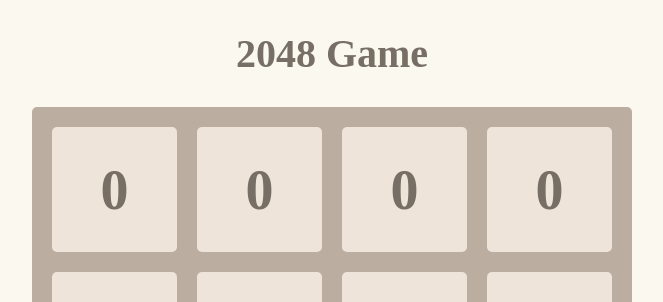
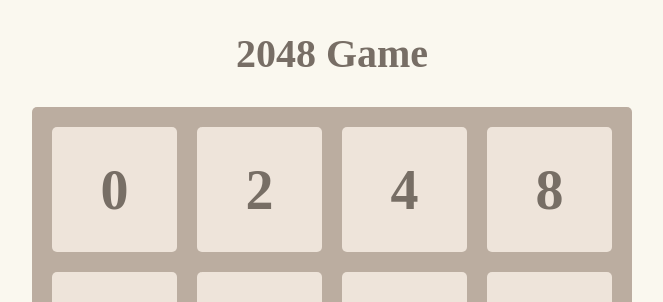
Before and after one commit to madzadev/2048, a Svelte app: page / in a window 1280 px wide. Shown: the top 302 px of the page, without its empty margins (308-971 px from the left). Built offline with nearby package versions, Linux system fonts and the light colour scheme; a web font is replaced by a local one.

Commit message:
move nums left and right

```diff
--- a/src/App.svelte
+++ b/src/App.svelte
@@ -1,6 +1,6 @@
 <script>
   let numbers = [
-    [0, 0, 0, 0],
+    [0, 2, 4, 8],
     [0, 2, 0, 0],
     [0, 0, 0, 0],
     [0, 0, 2, 0],
@@ -26,6 +26,24 @@
     console.log("moved up");
   };
 
+  const moveRight = () => {
+    numbers.forEach((el, index) => {
+      let arr = el.filter((num) => num !== 0);
+      numbers[index] = arr;
+      numbers[index].unshift(...Array(4 - arr.length).fill(0));
+    });
+    console.log(numbers);
+  };
+
+  const moveLeft = () => {
+    numbers.forEach((el, index) => {
+      let arr = el.filter((num) => num !== 0);
+      numbers[index] = arr;
+      numbers[index].push(...Array(4 - arr.length).fill(0));
+    });
+    console.log(numbers);
+  };
+
   const keyPress = (e) => {
     switch (e.keyCode) {
       case 38:
@@ -35,10 +53,12 @@
         console.log("You pressed down");
         break;
       case 37:
-        console.log("You pressed left");
+        // console.log("You pressed left");
+        moveLeft();
         break;
       case 39:
         console.log("You pressed right");
+        moveRight();
         break;
     }
   };
```
